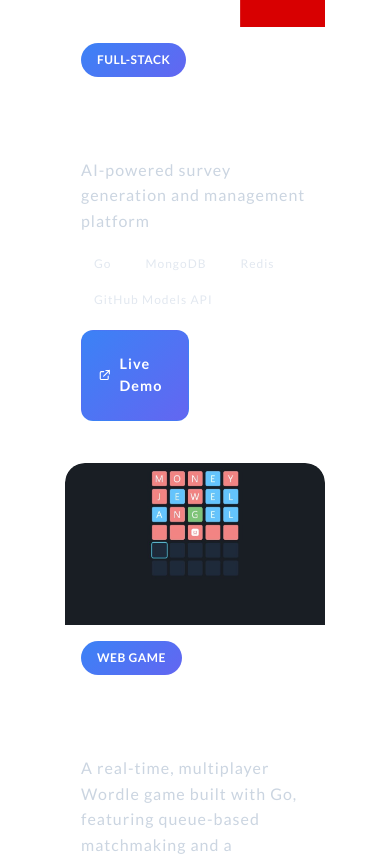
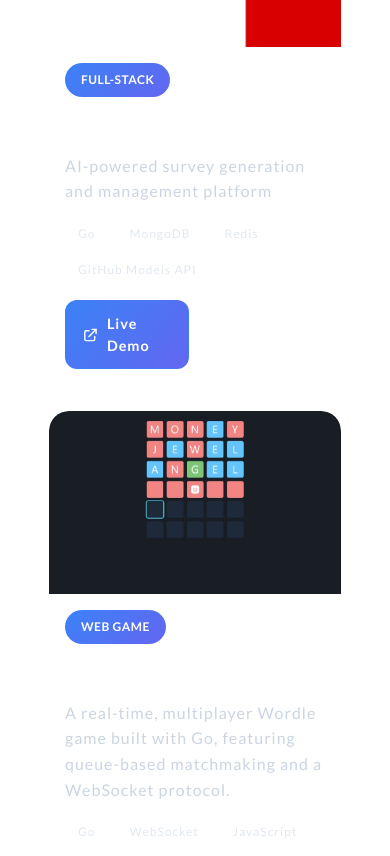
Before and after one commit to tomlaws/tomlaw-personal-website, a Next.js app: page / in a window 390 px wide. Shown: the part 6965-7821 px from the top of the page. Built offline with nearby package versions, Linux system fonts and the light colour scheme.

Commit message:
Update Works section layout and adjust body min-height for better responsiveness

```diff
--- a/app/components/sections/works/works.tsx
+++ b/app/components/sections/works/works.tsx
@@ -178,7 +178,7 @@
 
     return (
         <div className={styles.worksContainer}>
-            <div className="max-w-7xl mx-auto px-4 sm:px-6 lg:px-8 py-16">
+            <div className="max-w-7xl mx-auto px-0 sm:px-6 lg:px-8 py-16">
                 {/* Header */}
                 <div className="text-center mb-16">
                     <h1 className="text-5xl lg:text-7xl font-bold mb-6 bg-gradient-to-r from-blue-400 via-purple-500 to-pink-500 bg-clip-text text-transparent">
--- a/app/globals.css
+++ b/app/globals.css
@@ -71,6 +71,7 @@
   max-width: 100vw;
   overflow-x: hidden;
   min-height: 100vh;
+  min-height: 100dvh;
   background: var(--background);
   color: rgb(var(--foreground-rgb));
   font-size: 16px;
```
